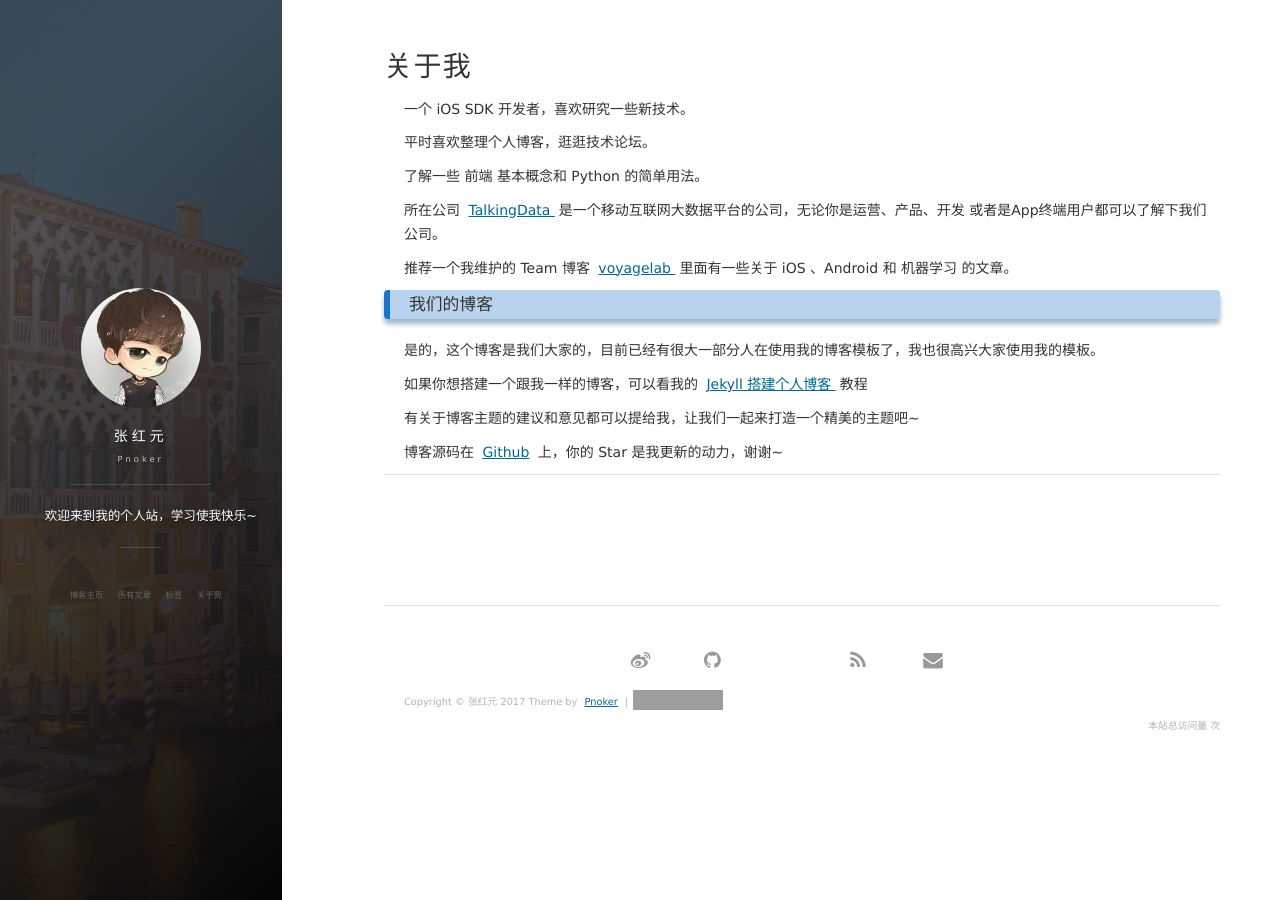
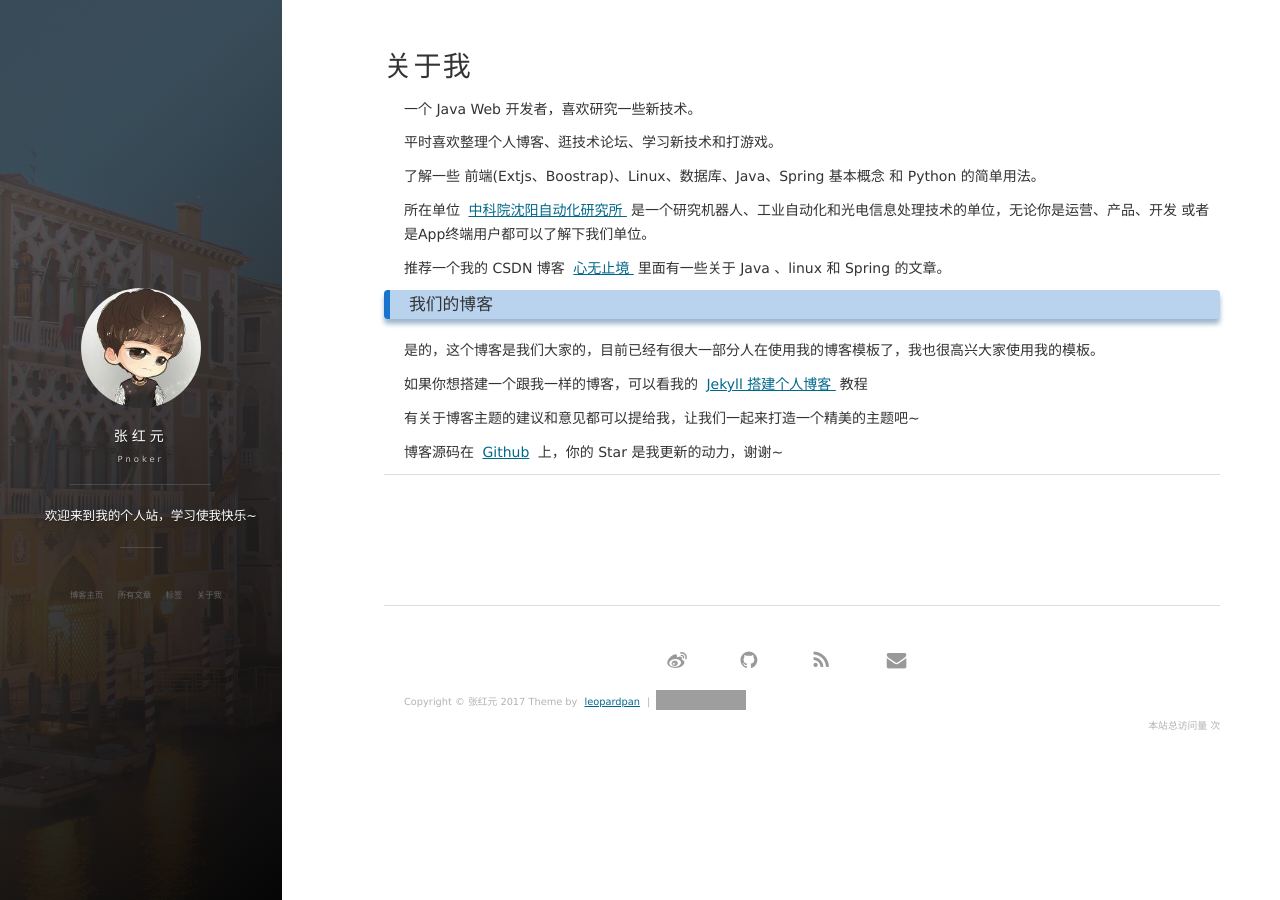
Before and after one commit to pnoker/pnoker.github.io, a Jekyll site: the page built from about.md, in a window 1280 px wide. Built offline with Jekyll 4.4.1, drawn with Linux system fonts in a browser that asks for light colours; nearby versions of some CDN libraries; comment, search, counter and statistics services are not loaded; grey boxes are pictures that could not be loaded.

Commit message:
my profile

```diff
--- a/_config.yml
+++ b/_config.yml
@@ -17,7 +17,6 @@ comment:
 social:
     weibo: Pnoter
     github: pnoker
-    csdn: pnoter
     mail: peter-no@foxmail.com
 
 # 百度统计
--- a/_includes/footer.html
+++ b/_includes/footer.html
@@ -24,12 +24,12 @@
           </li>
           {% endif %}
 
-          {% if site.social.csdn %}
-          <!-- Csdn -->
+          {% if site.social.twitter %}
+          <!-- Twitter -->
           <li class="navigation__item_social">
-            <a href="http://blog.csdn.net//{{site.social.csdn}}" title="@{{site.social.csdn}}" target="_blank">
-              <i class='social fa fa-csdn fa-2x'></i>
-              <span class="label">csdn</span>
+            <a href="http://twitter.com/{{site.social.twitter}}" title="@{{site.social.twitter}}" target="_blank">
+              <i class='social fa fa-twitter fa-2x'></i>
+              <span class="label">Twitter</span>
             </a>
           </li>
           {% endif %}
@@ -69,7 +69,7 @@
 
         <div class = "footer_div">
            <p class="copyright text-muted">
-            Copyright &copy; {{ site.title }} {{ site.time | date: '%Y' }} Theme by <a href="https://pnoker.github.io/">Pnoker</a> |
+            Copyright &copy; {{ site.title }} {{ site.time | date: '%Y' }} Theme by <a href="http://baixin.io/">leopardpan</a> |
             <iframe
                 style="margin-left: 2px; margin-bottom:-5px;"
                 frameborder="0" scrolling="0" width="91px" height="20px"
--- a/about.md
+++ b/about.md
@@ -3,22 +3,22 @@ layout: page
 title: 关于我
 ---
 
-一个 iOS SDK 开发者，喜欢研究一些新技术。
+一个 Java Web 开发者，喜欢研究一些新技术。
 <p>
-平时喜欢整理个人博客，逛逛技术论坛。
+平时喜欢整理个人博客、逛技术论坛、学习新技术和打游戏。
 <p>
-了解一些 前端 基本概念和 Python 的简单用法。
+了解一些 前端(Extjs、Boostrap)、Linux、数据库、Java、Spring 基本概念 和 Python 的简单用法。
 
 <p>
 
-所在公司
-<a target="_blank" href="https://www.talkingdata.com/"> TalkingData </a>
-是一个移动互联网大数据平台的公司，无论你是运营、产品、开发 或者是App终端用户都可以了解下我们公司。
+所在单位
+<a target="_blank" href="http://www.sia.cn/"> 中科院沈阳自动化研究所 </a>
+是一个研究机器人、工业自动化和光电信息处理技术的单位，无论你是运营、产品、开发 或者是App终端用户都可以了解下我们单位。
 <p>
 
-推荐一个我维护的 Team 博客
-<a target="_blank" href="http://talkingdata.me/"> voyagelab </a>
-里面有一些关于 iOS 、Android 和 机器学习 的文章。
+推荐一个我的 CSDN 博客
+<a target="_blank" href="http://blog.csdn.net/pnoter"> 心无止境 </a>
+里面有一些关于 Java 、linux 和 Spring 的文章。
 
 <p>
 
```
